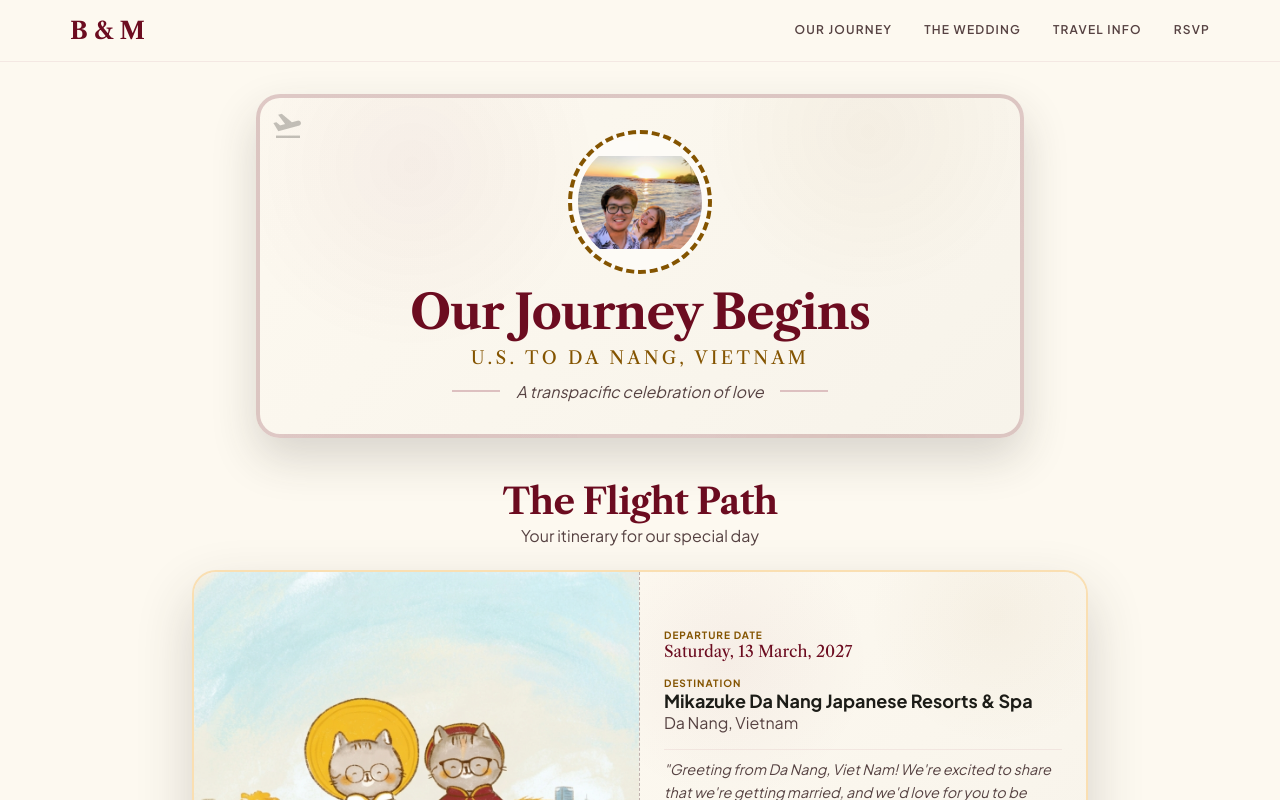
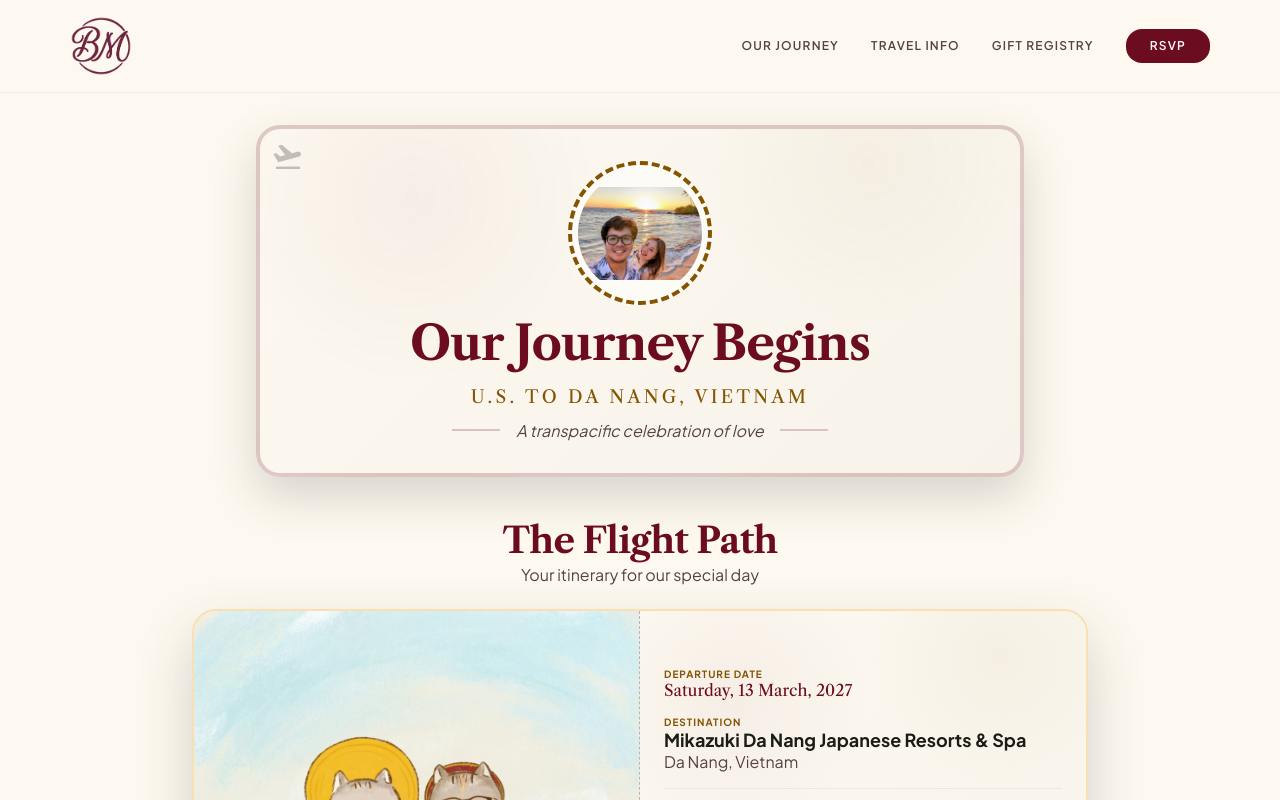
Before and after one commit to LightBlueJacketStudio/WedWeb, a React (Vite) app in the folder frontend/: page / in a window 1280 px wide. Shown: the top 800 px of the page. Built offline with nearby package versions, Linux system fonts and the light colour scheme.

Commit message:
Edit the landing pages and adding Monogram logo

```diff
--- a/frontend/scss/index.scss
+++ b/frontend/scss/index.scss
@@ -144,7 +144,7 @@ body {
   backdrop-filter: blur(8px);
 
   img {
-    height: 1.75rem;
+    height: 3.75rem;
     width: auto;
     display: block;
   }
@@ -233,15 +233,7 @@ body {
       display: flex;
     }
 
-    li {
-      width: 100%;
-    }
-
-    li:first-child {
-      margin-right: 0;
-    }
-
-    a {
+    .nav-link {
       display: block;
       width: 100%;
       padding: 0.6rem 0;
@@ -263,15 +255,32 @@ body {
       &:active {
         opacity: 0.6;
       }
-    }
-
-    li:not(:first-child):last-child a {
+
+      // Current page/section
+      &.is-active {
+        color: $color-primary;
+        font-weight: 700;
+        text-decoration: underline;
+        text-underline-offset: 0.3rem;
+      }
+    }
+
+    .rsvp-link {
+      display: block;
+      width: auto;
       padding: 0.6rem 1.5rem;
       border-radius: 1rem;
+
+      @include LabelCaps;
+
       background: $color-primary;
       color: $color-text-on-primary;
       text-align: center;
-      width: auto;
+      text-decoration: none;
+      font-weight: 600;
+      transition:
+        opacity 0.25s ease,
+        transform 0.15s ease;
 
       &:hover {
         opacity: 0.82;
@@ -291,7 +300,7 @@ body {
     padding: 1rem clamp(1.25rem, 4vw, 1.5rem);
 
     img {
-      height: 2rem;
+      height: 3.75rem;
     }
 
     .navibar-menu-toggle {
@@ -309,16 +318,12 @@ body {
       padding: 0;
       gap: 2rem;
 
-      li {
-        width: auto;
-      }
-
-      a {
+      .nav-link {
         padding: 0;
         width: auto;
       }
 
-      li:not(:first-child):last-child a {
+      .rsvp-link {
         padding: 0.6rem 1.5rem;
         width: auto;
       }
@@ -746,7 +751,7 @@ body {
   h1 {
     @include HeadingSerif;
 
-    margin: 0 0 0.5rem;
+    margin: 0 0 1rem;
     color: $color-primary;
     font-size: clamp(1.5rem, 5vw, 3rem);
   }
--- a/frontend/src/components/FlightPath.jsx
+++ b/frontend/src/components/FlightPath.jsx
@@ -22,7 +22,7 @@ function FlightPath() {
           <div className="detail-group">
             <p className="detail-label">Destination</p>
             <p className="detail-value strong">
-              Mikazuke Da Nang Japanese Resorts &amp; Spa
+              Mikazuki Da Nang Japanese Resorts &amp; Spa
             </p>
             <p className="detail-muted">Da Nang, Vietnam</p>
           </div>
--- a/frontend/src/components/Navibar.jsx
+++ b/frontend/src/components/Navibar.jsx
@@ -1,17 +1,19 @@
 import { useState } from 'react';
 import { Link, useLocation } from 'react-router-dom';
+import monogramLogo from '../assets/monogram_logo_transparent.png';
 
 
 const SECTION_LINKS = [
   { label: 'Our Journey', anchor: 'journey' },
-  { label: 'The Wedding', anchor: 'wedding' },
-  { label: 'Travel Info', path: '/travel_guide' },
+    { label: 'Travel Info', path: '/travel_guide' },
+  { label: 'Gift Registry', anchor: 'wedding' }
+
 ];
 
 const Navibar = () => {
   // State to track if the mobile menu is open
   const [isMenuOpen, setIsMenuOpen] = useState(false);
-  const { pathname } = useLocation();
+  const { pathname, hash } = useLocation();
   const isHome = pathname === '/';
 
   // Toggle the menu
@@ -29,7 +31,7 @@ const Navibar = () => {
       <div className="navibar-inner">
         {/* Logo */}
         <Link to="/" className="navibar-logo" onClick={closeMenu}>
-          B &amp; M
+          <img src={monogramLogo} alt="B &amp; M" />
         </Link>
 
         {/* Hamburger Button (only visible on mobile) */}
@@ -46,21 +48,24 @@ const Navibar = () => {
         {/* Navigation Links */}
         <div className={`navibar-links ${isMenuOpen ? 'is-open' : ''}`}>
           {}
-          {SECTION_LINKS.map(({ label, anchor, path }) =>
-            path ? (
-              <Link key={label} to={path} onClick={closeMenu}>
+          {SECTION_LINKS.map(({ label, anchor, path }) => {
+            const isActive = path ? pathname === path : isHome && hash === `#${anchor}`;
+            const linkClassName = `nav-link${isActive ? ' is-active' : ''}`;
+
+            return path ? (
+              <Link key={label} to={path} className={linkClassName} onClick={closeMenu}>
                 {label}
               </Link>
             ) : isHome ? (
-              <a key={anchor} href={`#${anchor}`} onClick={closeMenu}>
+              <a key={anchor} href={`#${anchor}`} className={linkClassName} onClick={closeMenu}>
                 {label}
               </a>
             ) : (
-              <Link key={anchor} to={`/#${anchor}`} onClick={closeMenu}>
+              <Link key={anchor} to={`/#${anchor}`} className={linkClassName} onClick={closeMenu}>
                 {label}
               </Link>
-            )
-          )}
+            );
+          })}
           <Link className="rsvp-link" to="/rsvp" onClick={closeMenu}>
             RSVP
           </Link>
--- a/frontend/src/components/PlanningCards.jsx
+++ b/frontend/src/components/PlanningCards.jsx
@@ -5,20 +5,20 @@ const cards = [
     icon: "flight",
     title: "Travel Guide",
     text: "Flights to DAD Airport, visa requirements, and transfers.",
-    status: "Pending",
+    // status: "Pending",
     path: "/travel_guide",
   },
   {
     icon: "hotel",
     title: "Accommodations",
     text: "Recommended resorts in Da Nang and booking codes.",
-    status: "Pending",
+    // status: "Pending",
   },
   {
     icon: "mail",
     title: "RSVP",
     text: "Check back here soon to confirm your attendance.",
-    status: "Pending",
+    // status: "Pending",
   },
 ]
 
@@ -74,7 +74,7 @@ function PlanningCards() {
             <h3>{card.title}</h3>
             <p>{card.text}</p>
 
-            <span className="status-pill">{card.status}</span>
+            {/* <span className="status-pill">{card.status}</span> */}
           </div>
         ))}
       </div>
--- a/frontend/src/pages/TravelGuide.jsx
+++ b/frontend/src/pages/TravelGuide.jsx
@@ -41,8 +41,7 @@ function TravelGuide() {
           <h1>Travel to Da Nang</h1>
 
           <p className="travel-guide-intro">
-            Explore the wedding venue, airport, accommodations,
-            and other useful locations for your visit.
+            Everything you need to make your trip to Vietnam smooth and stress-free.
           </p>
         </section>
 
```
Also changed, not shown: frontend/src/assets/monogram_logo_transparent.png (added), frontend/src/assets/transparent_monogram_logo.png (added).
